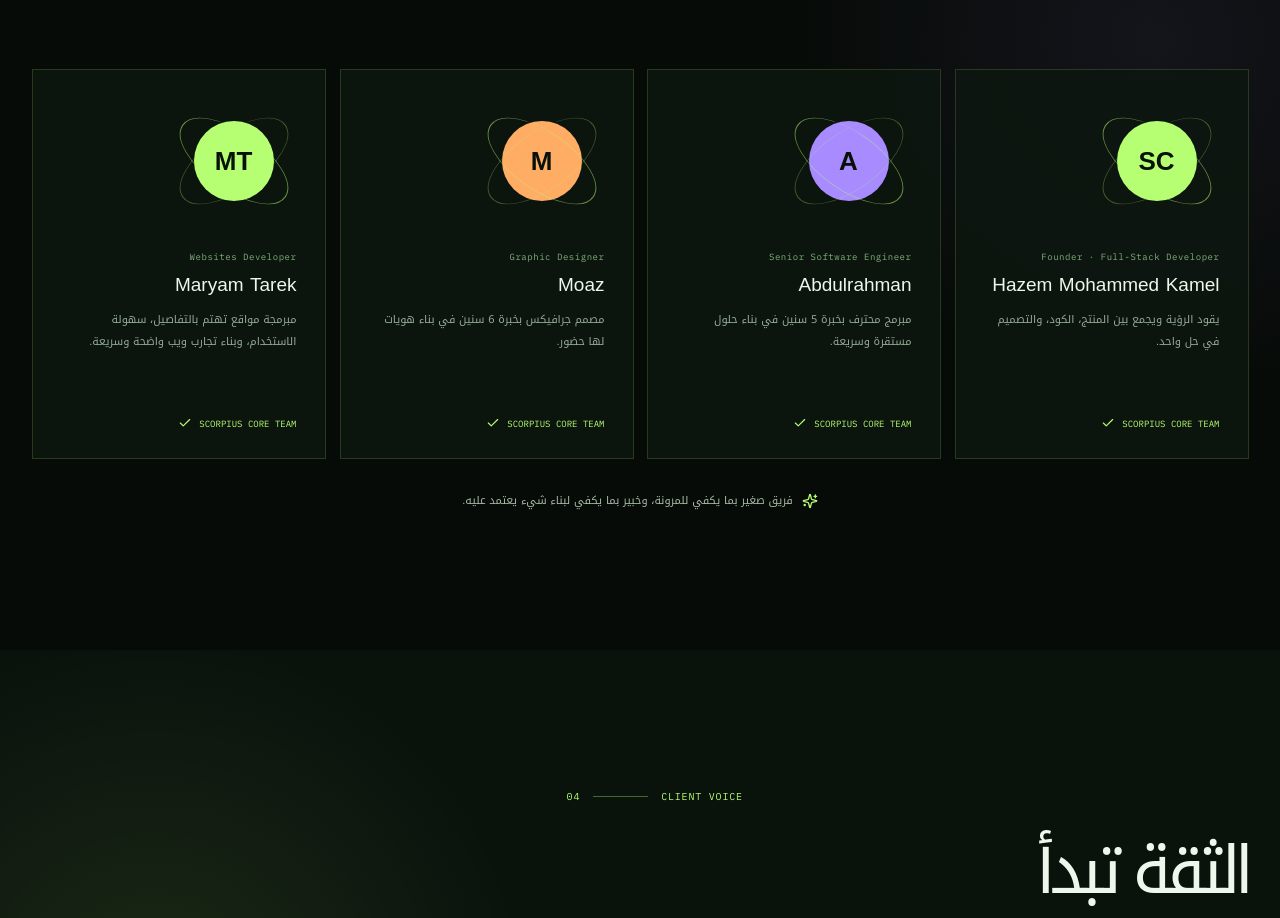
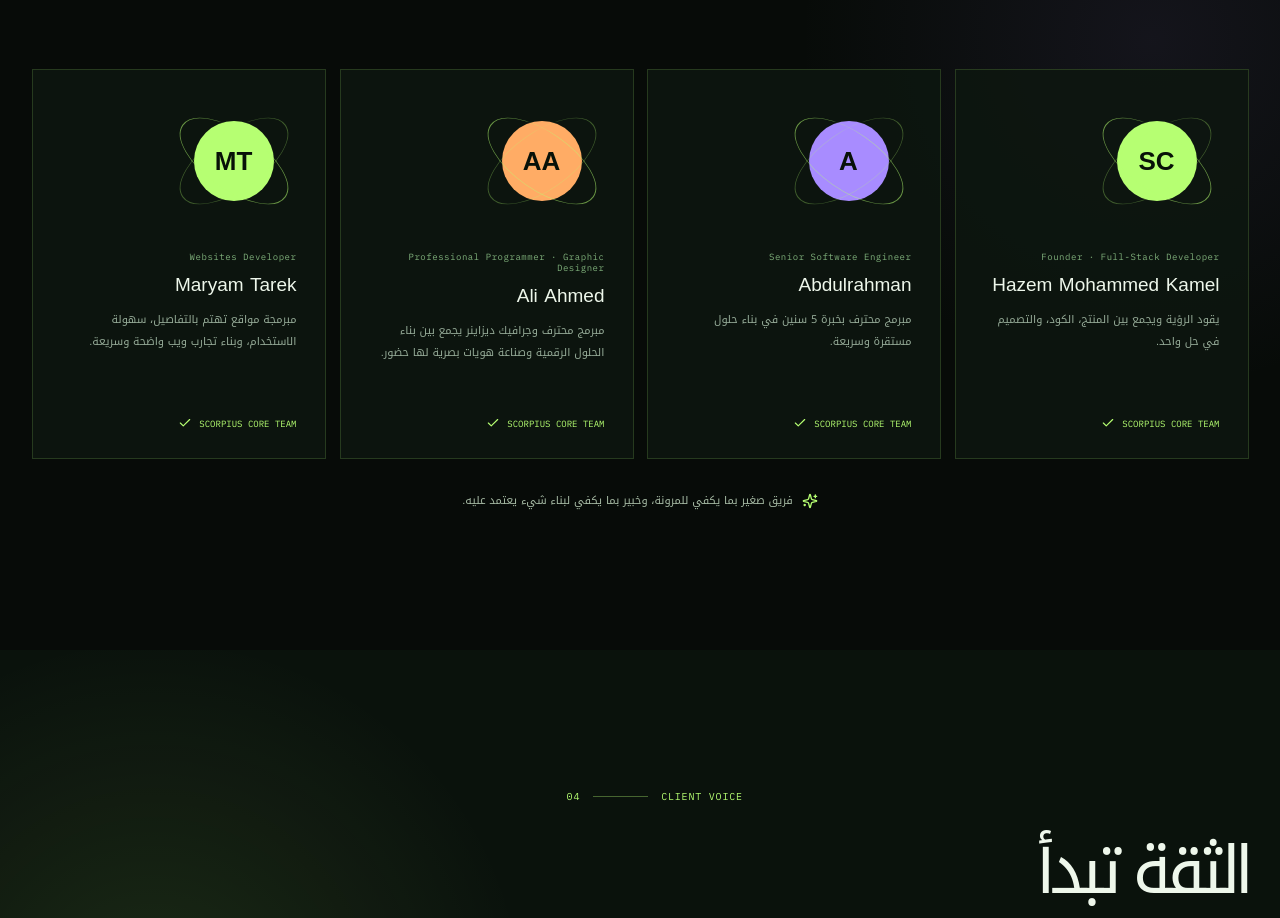
Before and after one commit to hazwmkamelalkamel-dot/scorpius-digital-studio-vercel, a React (Vite) app in the folder client/: page / in a window 1280 px wide. Shown: the part 4820-5738 px from the top of the page. Built offline with nearby package versions, Linux system fonts and the light colour scheme.

Commit message:
Update team member to Ali Ahmed

```diff
--- a/client/src/pages/Home.tsx
+++ b/client/src/pages/Home.tsx
@@ -11,7 +11,7 @@ const services = [
 const team = [
   { initials: "SC", name: "Hazem Mohammed Kamel", role: "Founder · Full-Stack Developer", copy: "يقود الرؤية ويجمع بين المنتج، الكود، والتصميم في حل واحد." },
   { initials: "A", name: "Abdulrahman", role: "Senior Software Engineer", copy: "مبرمج محترف بخبرة 5 سنين في بناء حلول مستقرة وسريعة." },
-  { initials: "M", name: "Moaz", role: "Graphic Designer", copy: "مصمم جرافيكس بخبرة 6 سنين في بناء هويات لها حضور." },
+  { initials: "AA", name: "Ali Ahmed", role: "Professional Programmer · Graphic Designer", copy: "مبرمج محترف وجرافيك ديزاينر يجمع بين بناء الحلول الرقمية وصناعة هويات بصرية لها حضور." },
   { initials: "MT", name: "Maryam Tarek", role: "Websites Developer", copy: "مبرمجة مواقع تهتم بالتفاصيل، سهولة الاستخدام، وبناء تجارب ويب واضحة وسريعة." },
 ];
 const faqs = [
```
